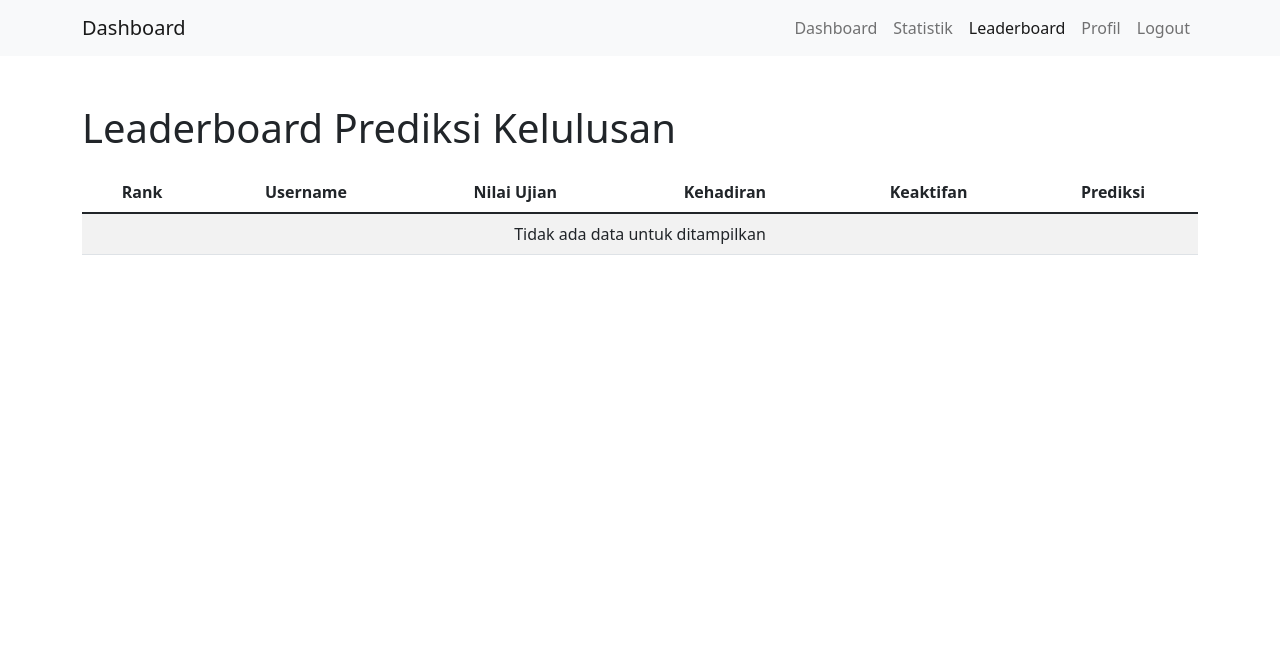
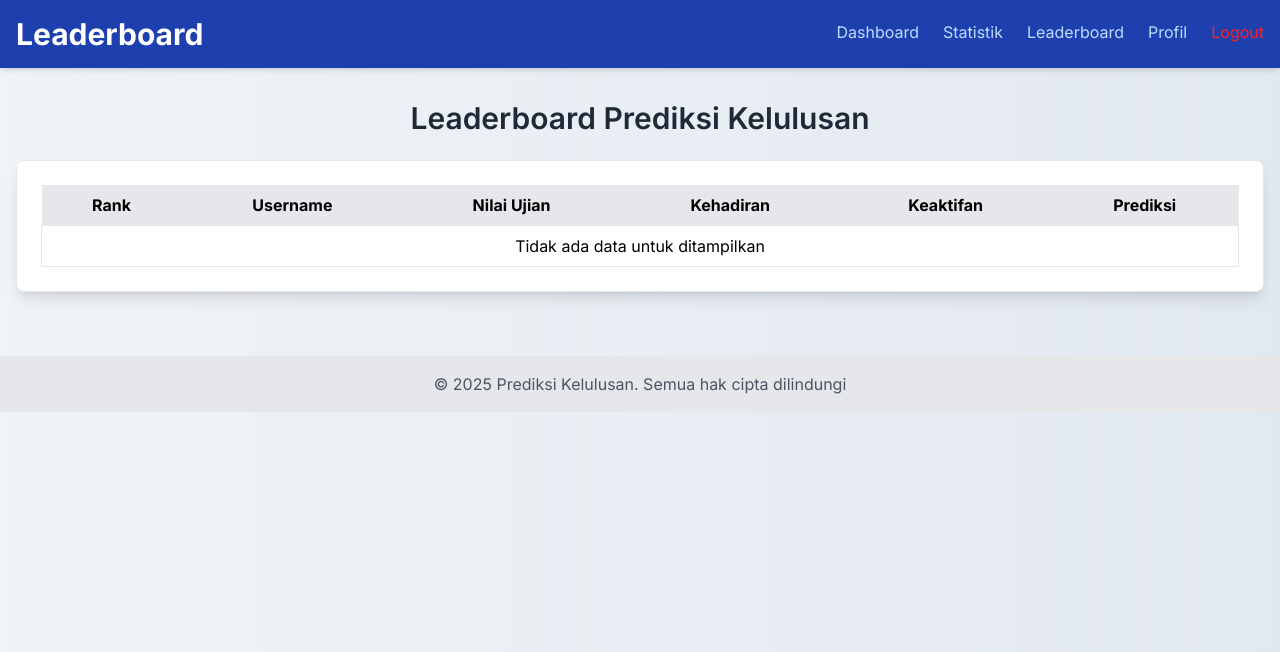
Before and after one commit to rizaledc/PASD-Kelompok-WeCan, a Flask app: template app/templates/leaderboard.html in a window 1280 px wide. Shown: the top 652 px of the page. Run offline with Flask 3, Linux system fonts and the light colour scheme; the template is opened without the code that fills it, so the values that code supplies are empty; parts of the project's set-up code (start-up, migrations or seed data) failed here and were passed over; some libraries are stand-ins or nearby versions.

Commit message:
Penambahan komentar penjelas dan perbaikan UI dashboard, statistik, dan leaderboard

```diff
--- a/app/templates/leaderboard.html
+++ b/app/templates/leaderboard.html
@@ -1,86 +1,125 @@
 <!DOCTYPE html>
 <html lang="id">
 <head>
+    <!-- Meta informasi dasar -->
     <meta charset="UTF-8">
     <meta name="viewport" content="width=device-width, initial-scale=1.0">
     <title>Leaderboard - Prediksi Kelulusan</title>
-    <link href="https://cdn.jsdelivr.net/npm/bootstrap@5.1.3/dist/css/bootstrap.min.css" rel="stylesheet">
+
+    <!-- Load Tailwind CSS untuk styling responsif dan modern -->
+    <script src="https://cdn.tailwindcss.com"></script>
+    <!-- Load font Inter dari Google Fonts -->
+    <link href="https://fonts.googleapis.com/css2?family=Inter:wght@400;600;700&display=swap" rel="stylesheet">
+
     <style>
-        table {
+        /* Atur font dan latar belakang halaman */
+        body {
+            font-family: 'Inter', sans-serif;
+            background: linear-gradient(to right, #f0f4f8, #e2e8f0);
+        }
+
+        /* Tambahan styling untuk menu yang sedang aktif (diberi garis bawah) */
+        .active-menu {
+            position: relative;
+        }
+
+        .active-menu::after {
+            content: '';
+            position: absolute;
+            bottom: -5px;
+            left: 0;
             width: 100%;
-            margin-top: 20px;
-        }
-        th, td {
-            text-align: center;
-        }
-        .table th, .table td {
-            vertical-align: middle;
+            height: 2px;
+            background-color: white;
+            transform: scaleX(1);
+            transition: transform 0.3s ease;
         }
     </style>
 </head>
 <body>
 
-<nav class="navbar navbar-expand-lg navbar-light bg-light">
-    <div class="container">
-        <a class="navbar-brand" href="{{ url_for('home') }}">Dashboard</a>
-        <div class="collapse navbar-collapse">
-            <ul class="navbar-nav ms-auto">
-                <li class="nav-item">
-                    <a class="nav-link" href="{{ url_for('home') }}">Dashboard</a>
-                </li>
-                <li class="nav-item">
-                    <a class="nav-link" href="{{ url_for('statistik') }}">Statistik</a>
-                </li>
-                <li class="nav-item">
-                    <a class="nav-link active" href="{{ url_for('leaderboard') }}">Leaderboard</a>
-                </li>
-                <li class="nav-item">
-                    <a class="nav-link" href="{{ url_for('profile') }}">Profil</a>
-                </li>
-                <li class="nav-item">
-                    <a class="nav-link" href="{{ url_for('logout') }}">Logout</a>
-                </li>
-            </ul>
+<!-- ======================= HEADER / NAVBAR ======================= -->
+<header class="bg-[#1e40af] shadow-md py-4">
+    <div class="container mx-auto px-4 flex justify-between items-center">
+        <!-- Judul halaman -->
+        <h1 class="text-3xl font-bold text-white">Leaderboard</h1>
+
+        <!-- Navigasi utama -->
+        <nav class="space-x-6 flex items-center ml-auto">
+            <!-- Setiap link akan diberi garis bawah jika halaman aktif -->
+            <a href="{{ url_for('home') }}" class="text-blue-200 hover:text-white transition relative pb-1
+                {% if request.endpoint == 'home' %}active-menu{% endif %}">
+                Dashboard
+            </a>
+            <a href="{{ url_for('statistik') }}" class="text-blue-200 hover:text-white transition relative pb-1
+                {% if request.endpoint == 'statistik' %}active-menu{% endif %}">
+                Statistik
+            </a>
+            <a href="{{ url_for('leaderboard') }}" class="text-blue-200 hover:text-white transition relative pb-1
+                {% if request.endpoint == 'leaderboard' %}active-menu{% endif %}">
+                Leaderboard
+            </a>
+            <a href="{{ url_for('profile') }}" class="text-blue-200 hover:text-white transition relative pb-1
+                {% if request.endpoint == 'profile' %}active-menu{% endif %}">
+                Profil
+            </a>
+            <a href="{{ url_for('logout') }}" class="transition font-medium text-[#ff1f1f] hover:text-[#ff9999] relative pb-1">
+                Logout
+            </a>
+        </nav>
     </div>
-    </div>
-</nav>
+</header>
 
-<div class="container mt-5">
-    <h1>Leaderboard Prediksi Kelulusan</h1>
+<!-- ======================= MAIN CONTENT ======================= -->
+<main class="container mx-auto px-4 py-8">
+    <!-- Judul utama di tengah halaman -->
+    <h2 class="text-3xl font-semibold text-gray-800 mb-6 text-center">Leaderboard Prediksi Kelulusan</h2>
 
-    <table class="table table-striped">
+    <!-- Tabel leaderboard untuk menampilkan data hasil prediksi pengguna -->
+    <div class="bg-white border border-gray-200 rounded-lg shadow-lg p-6">
+        <table class="table-auto w-full">
             <thead>
-            <tr>
-                <th>Rank</th>
-                <th>Username</th>
-                <th>Nilai Ujian</th>
-                <th>Kehadiran</th>
-                <th>Keaktifan</th>
-                <th>Prediksi</th>
+                <tr class="bg-gray-200">
+                    <!-- Header kolom -->
+                    <th class="px-4 py-2">Rank</th>
+                    <th class="px-4 py-2">Username</th>
+                    <th class="px-4 py-2">Nilai Ujian</th>
+                    <th class="px-4 py-2">Kehadiran</th>
+                    <th class="px-4 py-2">Keaktifan</th>
+                    <th class="px-4 py-2">Prediksi</th>
                 </tr>
             </thead>
             <tbody>
+                <!-- Jika data leaderboard tersedia, tampilkan baris-barisnya -->
                 {% if leaderboard_data %}
                     {% for data in leaderboard_data %}
-                    <tr>
-                        <td>{{ data.rank }}</td> {# Diubah dari data.index menjadi data.rank #}
-                        <td>{{ data.username }}</td>
-                        <td>{{ data.nilai_ujian }}</td>
-                        <td>{{ data.kehadiran }}</td>
-                        <td>{{ data.keaktifan }}</td>
-                        <td>{{ data.result }}</td>
+                        <tr class="hover:bg-gray-100">
+                            <td class="border px-4 py-2 text-center">{{ data.rank }}</td>
+                            <td class="border px-4 py-2 text-center">{{ data.username }}</td>
+                            <td class="border px-4 py-2 text-center">{{ data.nilai_ujian }}</td>
+                            <td class="border px-4 py-2 text-center">{{ data.kehadiran }}</td>
+                            <td class="border px-4 py-2 text-center">{{ data.keaktifan }}</td>
+                            <td class="border px-4 py-2 text-center">{{ data.result }}</td>
                         </tr>
                     {% endfor %}
                 {% else %}
+                    <!-- Jika tidak ada data, tampilkan pesan di satu baris -->
                     <tr>
-                    <td colspan="6" class="text-center">Tidak ada data untuk ditampilkan</td>
+                        <td colspan="6" class="text-center border px-4 py-2">Tidak ada data untuk ditampilkan</td>
                     </tr>
                 {% endif %}
             </tbody>
         </table>
+    </div>
+</main>
 
+<!-- ======================= FOOTER ======================= -->
+<footer class="bg-gray-200 py-4 mt-8">
+    <div class="container mx-auto px-4 text-center text-gray-600">
+        <!-- Hak cipta footer -->
+        &copy; 2025 Prediksi Kelulusan. Semua hak cipta dilindungi
     </div>
+</footer>
 
-<script src="https://cdn.jsdelivr.net/npm/bootstrap@5.1.3/dist/js/bootstrap.bundle.min.js"></script>
 </body>
 </html>
```
Also changed, not shown: app/templates/dashboard.html (+81 -54 lines), app/templates/statistik.html (+69 -24 lines). Lines whose indentation alone changed are shown as unchanged.
